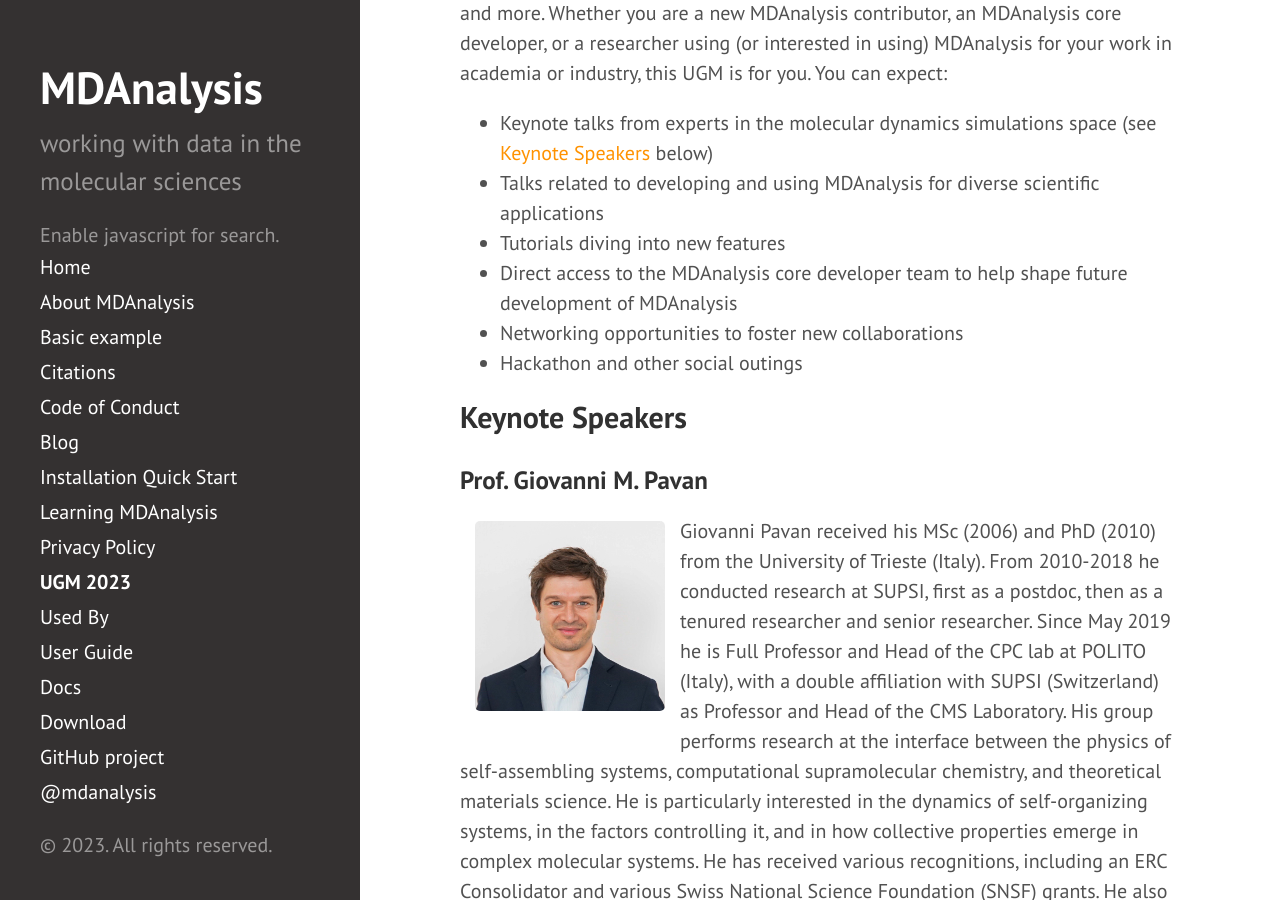
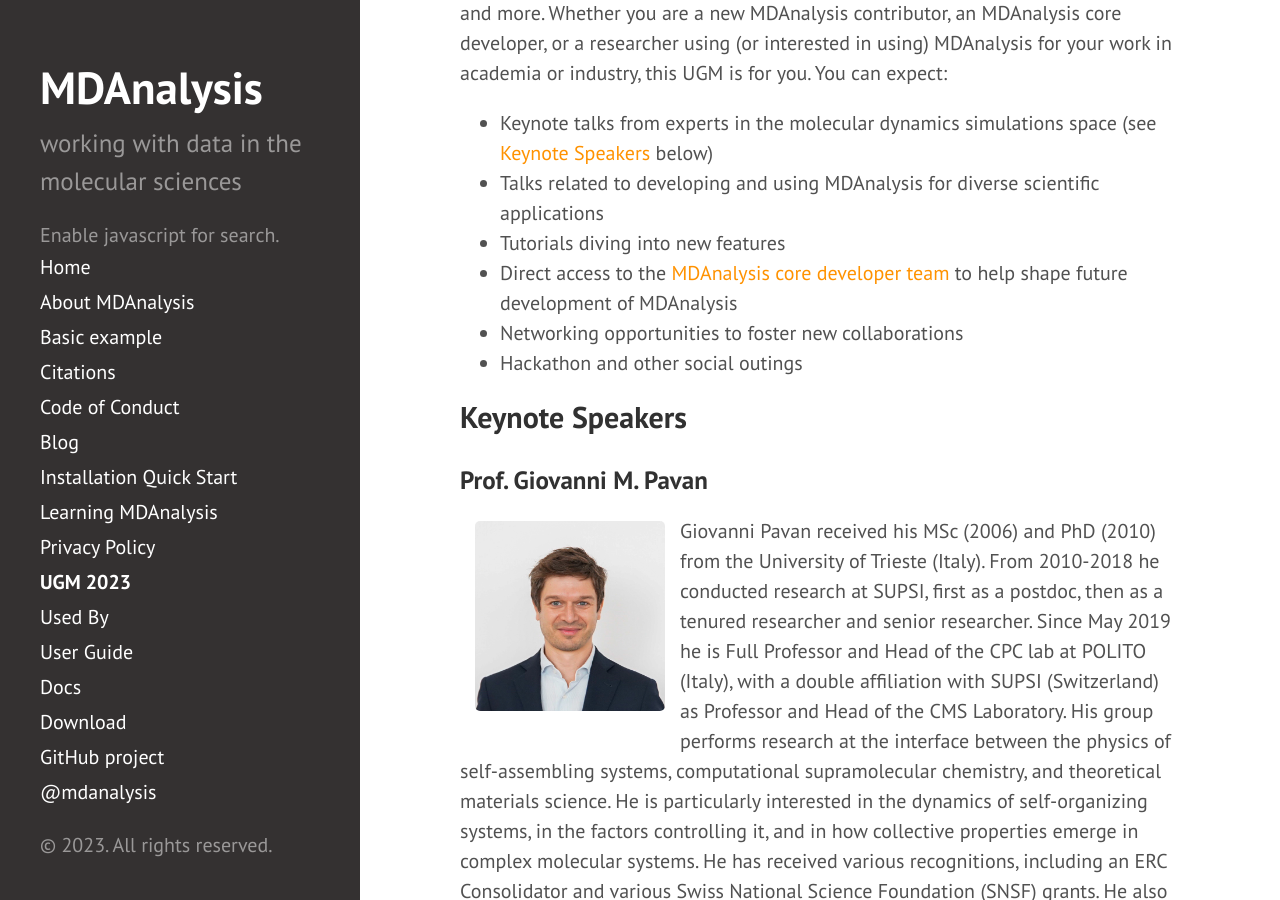
Before and after one commit to MDAnalysis/MDAnalysis.github.io, a Jekyll site: the page built from pages/ugm2023.md, in a window 1280 px wide and 900 px high, scrolled down 1180 px. Built offline with Jekyll 4.4.1, drawn with Linux system fonts in a browser that asks for light colours; comment, search, counter and statistics services are not loaded; part of the change alters nothing that is shown.

```diff
--- a/pages/ugm2023.md
+++ b/pages/ugm2023.md
@@ -26,7 +26,7 @@ The UGM will bring together users of the MDAnalysis package from different commu
 * Keynote talks from experts in the molecular dynamics simulations space (see [Keynote Speakers](https://www.mdanalysis.org/pages/ugm2023/#keynote-speakers) below)
 * Talks related to developing and using MDAnalysis for diverse scientific applications
 * Tutorials diving into new features
-* Direct access to the MDAnalysis core developer team to help shape future development of MDAnalysis
+* Direct access to the [MDAnalysis core developer team][coredev] to help shape future development of MDAnalysis
 * Networking opportunities to foster new collaborations
 * Hackathon and other social outings
 
```
